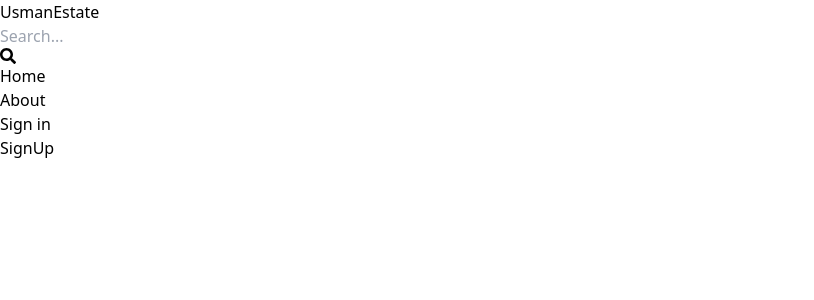
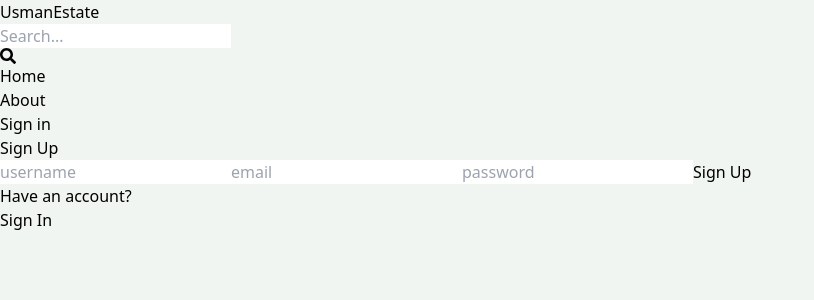
Before and after one commit to Muhammad-Usman21/MERN-ESTATE, a React (Vite) app in the folder client/: page /sign-up in a window 1280 px wide. Shown: the top 300 px of the page, without its empty margins (0-814 px from the left). Built offline with nearby package versions, Linux system fonts and the light colour scheme.

Commit message:
complete sign up page UI

```diff
--- a/client/src/index.css
+++ b/client/src/index.css
@@ -1,3 +1,7 @@
 @tailwind base;
 @tailwind components;
 @tailwind utilities;
+
+body{
+    background-color: rgb(241, 245, 241);
+}
--- a/client/src/pages/SignUp.jsx
+++ b/client/src/pages/SignUp.jsx
@@ -1,7 +1,42 @@
-import React from "react";
+import { Link } from "react-router-dom";
 
 const SignUp = () => {
-  return <div>SignUp</div>;
+	return (
+		<div className="p-3 max-w-lg mx-auto">
+			<h1 className="text-3xl text-center font-semibold my-7">Sign Up</h1>
+			<form className="flex flex-col gap-4">
+				<input
+					type="text"
+					placeholder="username"
+					className="border p-3 rounded-lg"
+					id="username"
+				/>
+				<input
+					type="email"
+					placeholder="email"
+					className="border p-3 rounded-lg"
+					id="email"
+				/>
+				<input
+					type="password"
+					placeholder="password"
+					className="border p-3 rounded-lg"
+					id="password"
+				/>
+				<button
+					className="bg-slate-700 text-white p-3 rounded-lg
+          uppercase hover:opacity-95 disabled:opacity-80">
+					Sign Up
+				</button>
+			</form>
+			<div className="flex gap-2 mt-5">
+				<p>Have an account?</p>
+				<Link to={"/sign-in"}>
+					<span className="text-blue-700">Sign In</span>
+				</Link>
+			</div>
+		</div>
+	);
 };
 
 export default SignUp;
```
